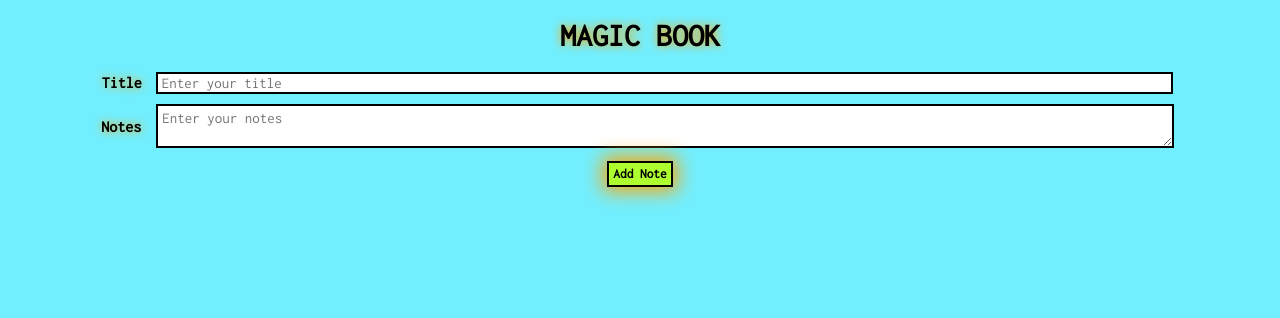
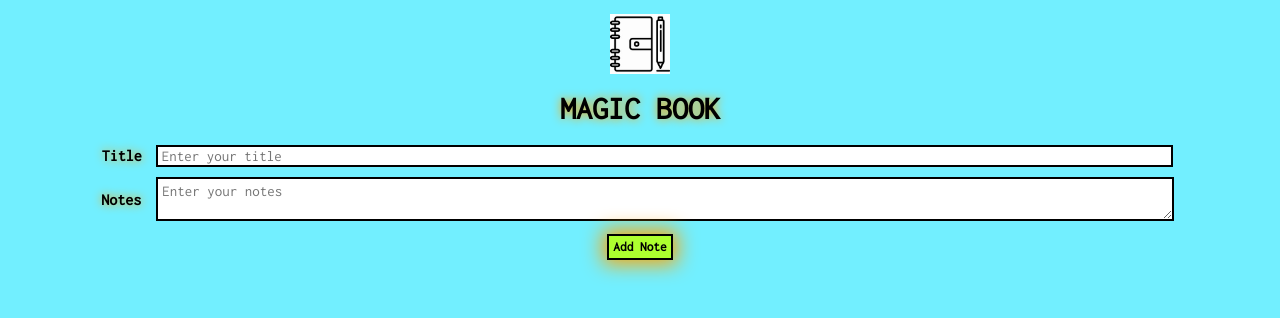
Before and after one commit to Vikas5686/Magic, a plain HTML site: page index.html in a window 1280 px wide. Drawn offline with Linux system fonts and the light colour scheme.

Commit message:
adding image

```diff
--- a/index.html
+++ b/index.html
@@ -15,6 +15,7 @@
   </head>
   <body>
     <div class="container">
+      <img src="./th.jfif" alt="" srcset="">
       <h1>Magic Book</h1>
      <form action=""  id="form">
 
--- a/magic.css
+++ b/magic.css
@@ -32,6 +32,11 @@ textarea {
 h1 {
   padding: 15px 0px 0px 0px;
   text-shadow: 0px 0px 10px orange;
+}
+
+img{
+  margin-top: 10px;
+  width: 60px;
 }
 
 input {
```
Also changed, not shown: th.jfif (added).
